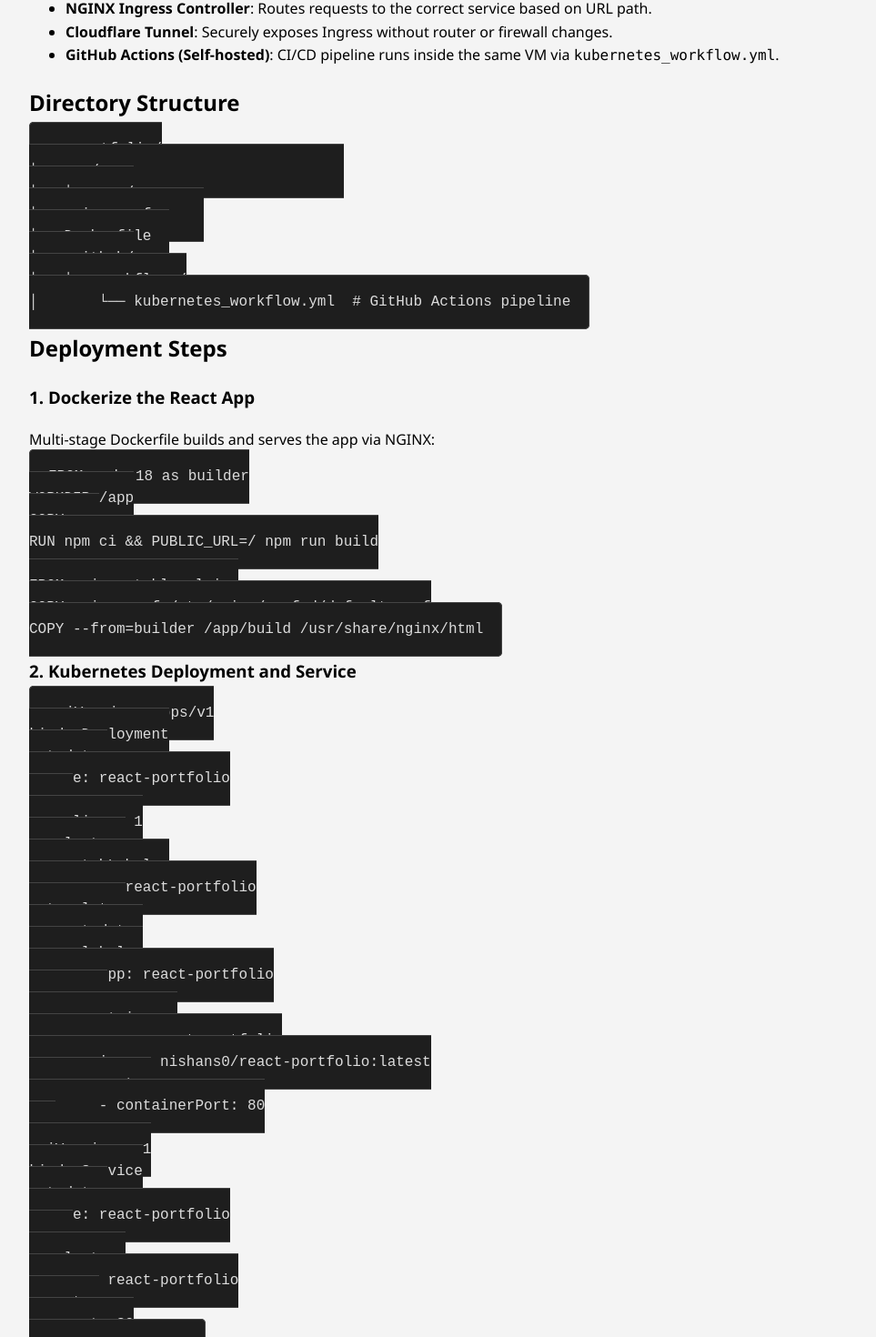
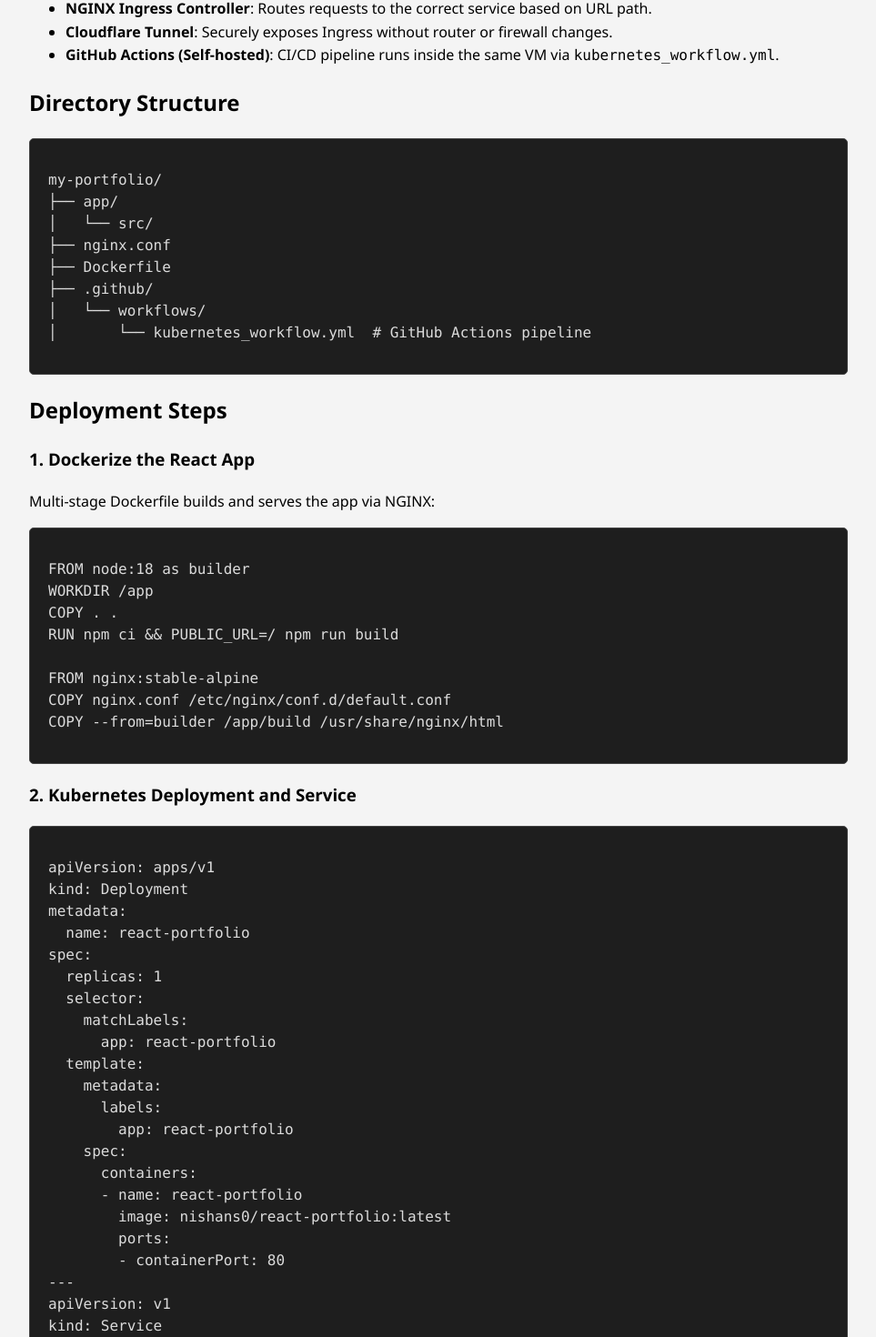
Before and after one commit to nishanau/my-portfolio, a React (Create React App) app in the folder app/: page /K8sCICD in a window 1280 px wide. Shown: the part 615-2085 px from the top of the page at 91% size, without its empty margins (158-1121 px from the left). Built offline with nearby package versions, Linux system fonts and the light colour scheme.

Commit message:
fixed code formatting and style of k8s description page

```diff
--- a/app/src/pages/DeploymentWalkthroughK8s.js
+++ b/app/src/pages/DeploymentWalkthroughK8s.js
@@ -24,7 +24,8 @@
                 </ul>
 
                 <h2>Directory Structure</h2>
-                <pre><code className="code-container">{`my-portfolio/
+                <div className="code-container">
+                <pre><code >{`my-portfolio/
 ├── app/
 │   └── src/
 ├── nginx.conf
@@ -33,12 +34,15 @@
 │   └── workflows/
 │       └── kubernetes_workflow.yml  # GitHub Actions pipeline
 `}</code></pre>
+                </div>
+
 
                 <h2>Deployment Steps</h2>
 
                 <h3>1. Dockerize the React App</h3>
                 <p>Multi-stage Dockerfile builds and serves the app via NGINX:</p>
-                <pre><code className="code-container">{`FROM node:18 as builder
+                <div className="code-container">
+                <pre><code>{`FROM node:18 as builder
 WORKDIR /app
 COPY . .
 RUN npm ci && PUBLIC_URL=/ npm run build
@@ -46,9 +50,12 @@
 FROM nginx:stable-alpine
 COPY nginx.conf /etc/nginx/conf.d/default.conf
 COPY --from=builder /app/build /usr/share/nginx/html`}</code></pre>
+                </div>
+
 
                 <h3>2. Kubernetes Deployment and Service</h3>
-                <pre><code className="code-container">{`apiVersion: apps/v1
+                <div className="code-container">
+                <pre><code>{`apiVersion: apps/v1
 kind: Deployment
 metadata:
   name: react-portfolio
@@ -79,9 +86,14 @@
   - port: 80
     targetPort: 80`}</code></pre>
 
+                </div>
+
+
                 <h3>3. Ingress Configuration</h3>
                 <p>Ingress rule to route traffic from the domain:</p>
-                <pre><code className="code-container">{`apiVersion: networking.k8s.io/v1
+                <div className="code-container">
+
+                <pre><code>{`apiVersion: networking.k8s.io/v1
 kind: Ingress
 metadata:
   name: project-ingress
@@ -133,6 +145,8 @@
             name: react-portfolio
             port:
               number: 80`}</code></pre>
+                </div>
+
 
                 <h3>4. Cloudflare Tunnel Setup</h3>
                 <ul>
@@ -145,7 +159,9 @@
 
                 <h3>5. GitHub Actions CI/CD</h3>
                 <p>Defined in <code>.github/workflows/kubernetes_workflow.yml</code> and executed via a self-hosted runner:</p>
-                <pre><code className="code-container">{`name: CI/CD - React Portfolio Deployment
+
+                <div className="code-container">
+                <pre><code>{`name: CI/CD - React Portfolio Deployment
 
 on:
   push:
@@ -181,6 +197,8 @@
         run: |
           kubectl rollout restart deployment/react-portfolio
           kubectl rollout status deployment/react-portfolio`}</code></pre>
+                </div>
+
 
                 <h3>6. Boot-Time Automation</h3>
                 <ul>
@@ -190,7 +208,10 @@
 
                 <h2>Final Access</h2>
                 <p>Live site accessible at:</p>
-                <pre><code className="code-block">https://nishdevops.org</code></pre>
+                <div className="code-container">
+                <pre><code>https://nishdevops.org</code></pre>
+                </div>
+
 
                 <h2>Result</h2>
                 <ul>
```
